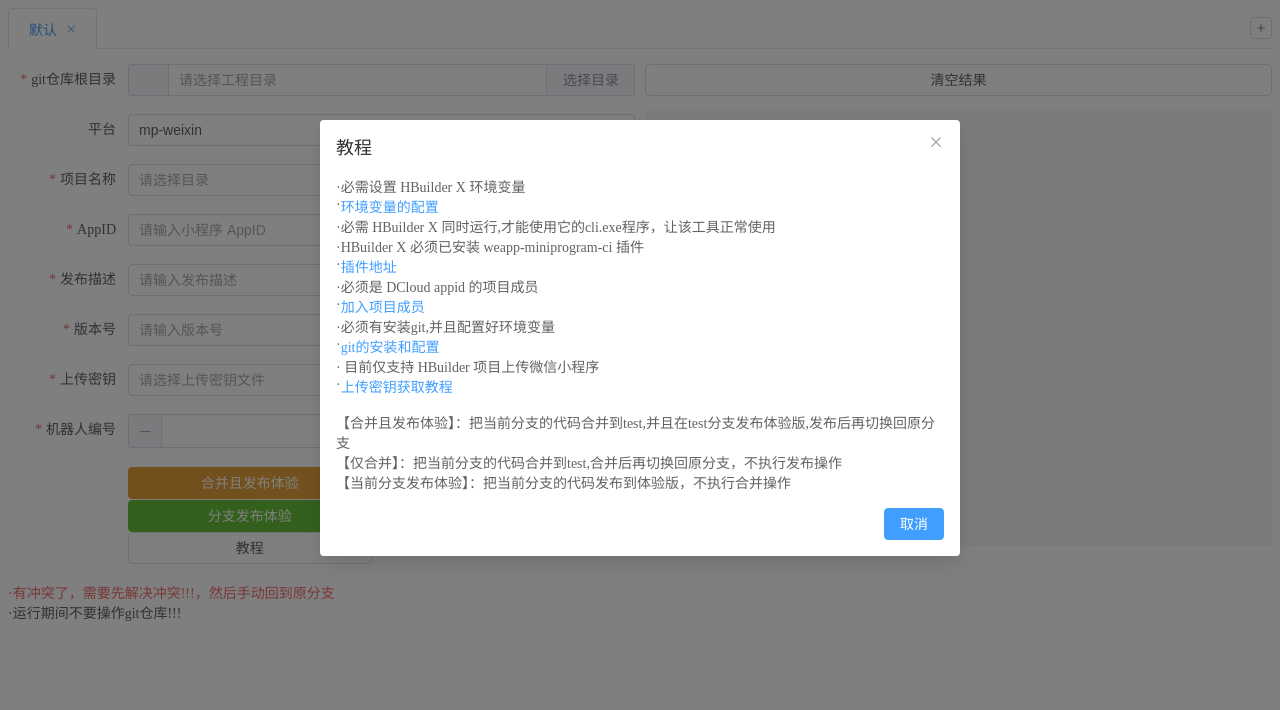
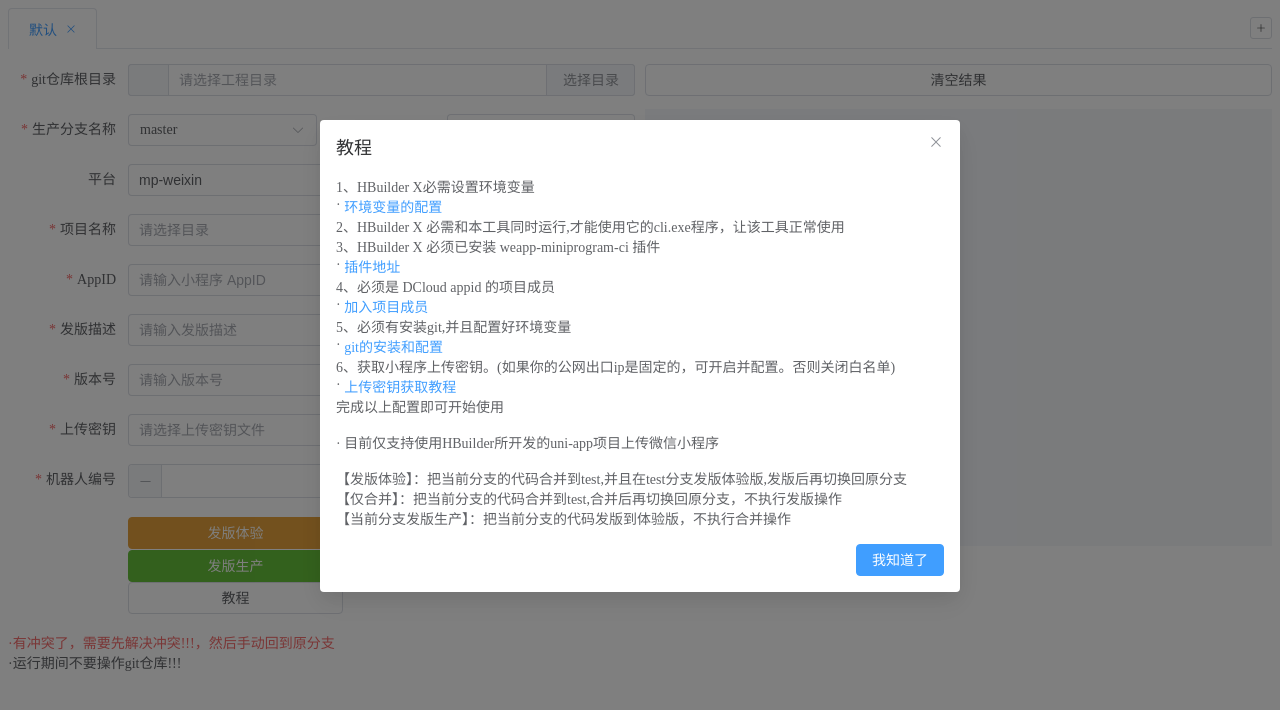
Before and after one commit to liuyinzhong/weiXinMP_CI_Upload, a Vue app: page / in a window 1280 px wide. Both pictures are taken after a click on the button "教程". Shown: the top 710 px of the page. Built offline with nearby package versions, Linux system fonts and the light colour scheme.

Commit message:
feat: 添加生产分支选择并优化代码结构
refactor: 重构上传组件逻辑，拆分功能函数

docs: 更新README和表单提示文案

style: 格式化代码并添加prettier配置

```diff
--- a/src/components/upload.vue
+++ b/src/components/upload.vue
@@ -3,7 +3,13 @@
     <div class="main-content">
       <el-row :gutter="10">
         <el-col :span="12">
-          <el-form :model="form" :rules="rules" ref="formRef" label-width="120px" class="upload-form">
+          <el-form
+            :model="form"
+            :rules="rules"
+            ref="formRef"
+            label-width="120px"
+            class="upload-form"
+          >
             <el-form-item label="git仓库根目录" prop="path">
               <el-input v-model="form.path" placeholder="请选择工程目录" readonly>
                 <template #prepend>{{ CurrentBranch }}</template>
@@ -12,6 +18,25 @@
                 </template>
               </el-input>
             </el-form-item>
+
+            <el-row :gutter="10">
+              <el-col :span="12">
+                <el-form-item label="生产分支名称" prop="prodBranchName">
+                  <el-select v-model="form.prodBranchName" placeholder="请选择">
+                    <el-option label="master" value="master" />
+                    <el-option label="main" value="main" />
+                  </el-select>
+                </el-form-item>
+              </el-col>
+              <el-col :span="12">
+                <el-form-item label="测试分支名称" prop="testBranchName">
+                  <el-input
+                    v-model.trim="form.testBranchName"
+                    placeholder="请输入"
+                  ></el-input>
+                </el-form-item>
+              </el-col>
+            </el-row>
 
             <el-form-item label="平台" prop="platform">
               <el-input v-model="form.platform" readonly />
@@ -25,8 +50,8 @@
               <el-input v-model="form.appid" placeholder="请输入小程序 AppID" />
             </el-form-item>
 
-            <el-form-item label="发布描述" prop="description">
-              <el-input v-model="form.description" placeholder="请输入发布描述" />
+            <el-form-item label="发版描述" prop="description">
+              <el-input v-model="form.description" placeholder="请输入发版描述" />
             </el-form-item>
 
             <el-form-item label="版本号" prop="version">
@@ -34,17 +59,34 @@
             </el-form-item>
 
             <el-form-item label="上传密钥" prop="privatekey">
-              <el-input v-model="form.privatekey" placeholder="请选择上传密钥文件" readonly>
+              <el-input
+                v-model="form.privatekey"
+                placeholder="请选择上传密钥文件"
+                readonly
+              >
                 <template #append>
-                  <el-button type="primary" @click="selectPrivateKeyFile">选择文件</el-button>
+                  <el-button type="primary" @click="selectPrivateKeyFile">
+                    选择文件
+                  </el-button>
                 </template>
               </el-input>
             </el-form-item>
 
             <el-form-item label="机器人编号" prop="robot">
-              <el-input-number v-model="form.robot" :min="1" :max="30" :precision="0" :step="1" style="width: 100%">
+              <el-input-number
+                v-model="form.robot"
+                :min="1"
+                :max="30"
+                :precision="0"
+                :step="1"
+                style="width: 100%"
+              >
                 <template #suffix>
-                  <el-tooltip content="机器人编号就是使用哪个默认微信号上传小程序，取值1~30"> ? </el-tooltip>
+                  <el-tooltip
+                    content="机器人编号就是使用哪个默认微信号上传小程序，取值1~30"
+                  >
+                    ?
+                  </el-tooltip>
                 </template>
               </el-input-number>
             </el-form-item>
@@ -52,13 +94,34 @@
             <el-form-item>
               <el-row :gutter="20">
                 <el-col :span="12">
-                  <el-button style="width: 100%" type="warning" @click="submitFormV2(0)" :loading="loading">合并且发布体验</el-button>
+                  <el-button
+                    style="width: 100%"
+                    type="warning"
+                    @click="buildTest"
+                    :loading="loading"
+                  >
+                    发版体验
+                  </el-button>
                 </el-col>
                 <el-col :span="12">
-                  <el-button style="width: 100%" block @click="submitFormV2(1)" :loading="loading">仅合并</el-button>
+                  <el-button
+                    style="width: 100%"
+                    block
+                    @click="mergeToTest(false)"
+                    :loading="loading"
+                  >
+                    仅合并
+                  </el-button>
                 </el-col>
                 <el-col :span="12">
-                  <el-button style="width: 100%" type="success" @click="submitForm" :loading="loading">{{ CurrentBranch }}分支发布体验</el-button>
+                  <el-button
+                    style="width: 100%"
+                    type="success"
+                    @click="buildProd"
+                    :loading="loading"
+                  >
+                    {{ CurrentBranch }}发版生产
+                  </el-button>
                 </el-col>
                 <el-col :span="12">
                   <el-button style="width: 100%" @click="resetForm()">重置</el-button>
@@ -70,7 +133,9 @@
             </el-form-item>
           </el-form>
           <div>
-            <el-text type="danger">·有冲突了，需要先解决冲突!!!，然后手动回到原分支</el-text>
+            <el-text type="danger">
+              ·有冲突了，需要先解决冲突!!!，然后手动回到原分支
+            </el-text>
           </div>
           <div>
             <el-text>·运行期间不要操作git仓库!!!</el-text>
@@ -79,7 +144,16 @@
         <el-col :span="12">
           <el-button style="width: 100%" @click="clearResult">清空结果</el-button>
           <el-scrollbar ref="scrollbarRef" height="450px">
-            <pre style="background-color: #f5f7fa; padding: 0 10px; min-height: 450px; white-space: pre-wrap; word-wrap: break-word">{{ executionResult }}</pre>
+            <pre
+              style="
+                background-color: #f5f7fa;
+                padding: 0 10px;
+                min-height: 450px;
+                white-space: pre-wrap;
+                word-wrap: break-word;
+              "
+              >{{ executionResult }}</pre
+            >
           </el-scrollbar>
         </el-col>
       </el-row>
@@ -87,82 +161,157 @@
 
     <el-dialog title="教程" v-model="dialogVisible" width="50%">
       <div>
-        <el-text>·必需设置 HBuilder X 环境变量</el-text>
+        <el-text>1、HBuilder X必需设置环境变量</el-text>
         <br />
-        <el-text>·<el-link type="primary" target="_blank" href="https://hx.dcloud.net.cn/cli/env">环境变量的配置</el-link></el-text>
+        <el-text>
+          ·
+          <el-link type="primary" target="_blank" href="https://hx.dcloud.net.cn/cli/env">
+            环境变量的配置
+          </el-link>
+        </el-text>
       </div>
 
       <div>
-        <el-text>·必需 HBuilder X 同时运行,才能使用它的cli.exe程序，让该工具正常使用</el-text>
+        <el-text>
+          2、HBuilder X 必需和本工具同时运行,才能使用它的cli.exe程序，让该工具正常使用
+        </el-text>
         <br />
       </div>
 
       <div>
-        <el-text>·HBuilder X 必须已安装 weapp-miniprogram-ci 插件</el-text>
+        <el-text>3、HBuilder X 必须已安装 weapp-miniprogram-ci 插件</el-text>
         <br />
-        <el-text>·<el-link type="primary" target="_blank" href="https://ext.dcloud.net.cn/plugin?name=weapp-miniprogram-ci">插件地址</el-link></el-text>
+        <el-text>
+          ·
+          <el-link
+            type="primary"
+            target="_blank"
+            href="https://ext.dcloud.net.cn/plugin?name=weapp-miniprogram-ci"
+          >
+            插件地址
+          </el-link>
+        </el-text>
       </div>
 
       <div>
-        <el-text>·必须是 DCloud appid 的项目成员</el-text>
+        <el-text>4、必须是 DCloud appid 的项目成员</el-text>
         <br />
-        <el-text>·<el-link type="primary" target="_blank" href="https://dev.dcloud.net.cn">加入项目成员</el-link></el-text>
+        <el-text>
+          ·
+          <el-link type="primary" target="_blank" href="https://dev.dcloud.net.cn">
+            加入项目成员
+          </el-link>
+        </el-text>
       </div>
 
       <div>
-        <el-text>·必须有安装git,并且配置好环境变量</el-text>
+        <el-text>5、必须有安装git,并且配置好环境变量</el-text>
         <br />
-        <el-text>·<el-link type="primary" target="_blank" href="https://git-scm.com/book/zh/v2/%E8%B5%B7%E6%AD%A5-%E5%AE%89%E8%A3%85-Git">git的安装和配置</el-link></el-text>
+        <el-text>
+          ·
+          <el-link
+            type="primary"
+            target="_blank"
+            href="https://git-scm.com/book/zh/v2/%E8%B5%B7%E6%AD%A5-%E5%AE%89%E8%A3%85-Git"
+          >
+            git的安装和配置
+          </el-link>
+        </el-text>
       </div>
 
       <div>
-        <el-text>· 目前仅支持 HBuilder 项目上传微信小程序</el-text>
+        <el-text>
+          6、获取小程序上传密钥。(如果你的公网出口ip是固定的，可开启并配置。否则关闭白名单)
+        </el-text>
       </div>
       <div>
-        <el-text>·<el-link type="primary" target="_blank" href="https://hx.dcloud.net.cn/cli/publish-mp-weixin?id=uploadprivatekey">上传密钥获取教程</el-link></el-text>
+        <el-text>
+          ·
+          <el-link
+            type="primary"
+            target="_blank"
+            href="https://hx.dcloud.net.cn/cli/publish-mp-weixin?id=uploadprivatekey"
+          >
+            上传密钥获取教程
+          </el-link>
+        </el-text>
+      </div>
+      <div>完成以上配置即可开始使用</div>
+      <br />
+      <div>
+        <el-text>· 目前仅支持使用HBuilder所开发的uni-app项目上传微信小程序</el-text>
       </div>
       <br />
       <div>
-        <el-text>【合并且发布体验】：把当前分支的代码合并到test,并且在test分支发布体验版,发布后再切换回原分支</el-text>
+        <el-text>
+          【发版体验】：把当前分支的代码合并到test,并且在test分支发版体验版,发版后再切换回原分支
+        </el-text>
       </div>
       <div>
-        <el-text>【仅合并】：把当前分支的代码合并到test,合并后再切换回原分支，不执行发布操作</el-text>
+        <el-text>
+          【仅合并】：把当前分支的代码合并到test,合并后再切换回原分支，不执行发版操作
+        </el-text>
       </div>
       <div>
-        <el-text>【当前分支发布体验】：把当前分支的代码发布到体验版，不执行合并操作</el-text>
+        <el-text>
+          【当前分支发版生产】：把当前分支的代码发版到体验版，不执行合并操作
+        </el-text>
       </div>
       <template #footer>
-        <el-button type="primary" @click="dialogVisible = false">取消</el-button>
+        <el-button type="primary" @click="dialogVisible = false">我知道了</el-button>
       </template>
     </el-dialog>
   </div>
 </template>
 
 <script setup lang="ts">
-import { ref, reactive, watch } from "vue";
+import { ref, reactive, watch, onMounted, onUnmounted } from "vue";
 import type { FormInstance, FormRules } from "element-plus";
+
+onMounted(() => {
+  // 监听窗口聚焦事件，重新获取分支名称
+  window.addEventListener("window-focused", handleWindowFocus);
+});
+
+onUnmounted(() => {
+  // 移除事件监听器
+  window.removeEventListener("window-focused", handleWindowFocus);
+});
+
+// 处理窗口聚焦事件
+const handleWindowFocus = () => {
+  // 只有在已经选择了目录的情况下才重新获取分支名称
+  if (form.path) {
+    getCurrentBranch();
+    getBranchList();
+  }
+};
 
 // 表单数据
 const form = reactive({
   path: "",
+  prodBranchName: "master",
+  testBranchName: "test",
   platform: "mp-weixin",
   project: "",
   appid: "",
   description: "",
   version: "",
   privatekey: "",
-  robot: 1,
+  robot: 1
 });
 
 // 表单验证规则
 const rules = reactive<FormRules>({
+  path: [{ required: true, message: "请选择工程目录", trigger: "blur" }],
+  prodBranchName: [{ required: true, message: "请输入生产分支名称", trigger: "blur" }],
+  testBranchName: [{ required: true, message: "请输入测试分支名称", trigger: "blur" }],
   project: [{ required: true, message: "请输入项目名称", trigger: "blur" }],
   appid: [{ required: true, message: "请输入小程序 AppID", trigger: "blur" }],
-  description: [{ required: true, message: "请输入发布描述", trigger: "blur" }],
+  description: [{ required: true, message: "请输入发版描述", trigger: "blur" }],
   version: [{ required: true, message: "请输入版本号", trigger: "blur" }],
   privatekey: [{ required: true, message: "请输入私钥文件路径", trigger: "blur" }],
-  path: [{ required: true, message: "请选择工程目录", trigger: "blur" }],
-  robot: [{ required: true, message: "请输入机器人编号", trigger: "blur" }],
+  robot: [{ required: true, message: "请输入机器人编号", trigger: "blur" }]
 });
 
 // 表单引用
@@ -176,13 +325,97 @@ const executionResult = ref("");
 
 // 当前分支名称
 const CurrentBranch = ref("");
+// 当前仓库本地分支列表
+const BranchList = ref<string[]>([]);
 
-const submitFormV2 = async (type: number) => {
+/**
+ * 上传到微信小程序CI
+ * @param isClearResult 是否清空右边已有的命令行结果
+ */
+const ci_upload = async (isClearResult: boolean) => {
+  return new Promise(async (resolve, reject) => {
+    if (isClearResult) {
+      clearResult();
+    }
+
+    // 生成命令
+    const command = `cli publish --platform ${form.platform} --project ${
+      form.project
+    } --upload true --appid ${removeSpaces(form.appid)} --description ${removeSpaces(
+      form.description
+    )} --version ${removeSpaces(form.version)} --privatekey ${removeSpaces(
+      form.privatekey
+    )} --robot ${form.robot}`;
+
+    // 执行命令
+    loading.value = true;
+    executionResult.value += "\n正在执行发版命令...";
+    executionResult.value += "\n" + command;
+
+    try {
+      const result = await window.electronAPI.executeCommand(command, (data) => {
+        // 实时追加输出
+        executionResult.value += data;
+      });
+      executionResult.value += "\n" + result;
+      resolve(result);
+    } catch (error: any) {
+      reject(new Error(error.message));
+      return;
+    } finally {
+      loading.value = false;
+    }
+  });
+};
+
+/**
+ * 构建测试版本
+ */
+const buildTest = async () => {
   if (!formRef.value) return;
 
   await formRef.value.validate(async (valid) => {
     if (!valid) {
-      executionResult.value += "\n表单验证失败";
+      executionResult.value = "\n表单验证失败";
+      return;
+    }
+
+    mergeToTest(true);
+  });
+};
+
+/**
+ * 构建生产版本
+ */
+const buildProd = async () => {
+  if (!formRef.value) return;
+
+  formRef.value.validate(async (valid) => {
+    if (!valid) {
+      executionResult.value = "\n表单验证失败";
+      return;
+    }
+
+    if (CurrentBranch.value !== form.prodBranchName) {
+      executionResult.value += "\n当前分支不是生产分支，不能构建生产版本";
+      return;
+    }
+    ci_upload(true);
+  });
+};
+
+/**
+ * 合并当前分支到测试分支
+ * @param isCiUpload 是否在test分支上执行微信小程序CI上传
+ */
+const mergeToTest = async (isCiUpload: boolean) => {
+  if (!form.path) {
+    executionResult.value = "\n请选择工程目录";
+    return;
+  }
+
+  if (!form.testBranchName) {
+    executionResult.value = "\n请输入测试分支名称";
     return;
   }
 
@@ -201,89 +434,55 @@ const submitFormV2 = async (type: number) => {
     executionResult.value += `\n***准备将${CurrentBranch.value}合并到test分支...`;
 
     executionResult.value += "\n***拉取当前分支代码...\n";
-      executionResult.value += await executeCommand(form.path, `git pull origin ${CurrentBranch.value}`);
-      executionResult.value += "\n***已拉取\n";
+    executionResult.value += await executeCommand(
+      form.path,
+      `git pull origin ${CurrentBranch.value}`
+    );
+    executionResult.value += "***已拉取\n";
 
     executionResult.value += "\n***推送本地到当前远程分支...\n";
-      executionResult.value += await executeCommand(form.path, `git pull origin ${CurrentBranch.value}`);
-      executionResult.value += "\n***已推送\n";
+    executionResult.value += await executeCommand(
+      form.path,
+      `git pull origin ${CurrentBranch.value}`
+    );
+    executionResult.value += "***已推送\n";
 
     executionResult.value += "\n***切换到test分支...\n";
     executionResult.value += await executeCommand(form.path, `git checkout test`);
-      executionResult.value += "\n***已切换\n";
+    executionResult.value += "***已切换\n";
 
     executionResult.value += "\n***在test分支拉取最新代码...\n";
     executionResult.value += await executeCommand(form.path, `git pull origin test`);
-      executionResult.value += "\n***已拉取\n";
+    executionResult.value += "***已拉取\n";
 
     executionResult.value += `\n***正在合并${CurrentBranch.value}到test...\n`;
-      executionResult.value += await executeCommand(form.path, `git merge ${CurrentBranch.value}`);
-      executionResult.value += "\n***已合并\n";
+    executionResult.value += await executeCommand(
+      form.path,
+      `git merge ${CurrentBranch.value}`
+    );
+    executionResult.value += "***已合并\n";
 
     executionResult.value += "\n***推送本地更改到远程test分支...\n";
     executionResult.value += await executeCommand(form.path, `git push origin test`);
-      executionResult.value += "\n***已推送\n";
+    executionResult.value += "***已推送\n";
 
-      if (type === 0) {
+    if (isCiUpload) {
       executionResult.value += "\n***在test分支上提交体验版\n";
-        await submitWx(false);
+      await ci_upload(false);
       executionResult.value += "\n***已提交\n";
     }
 
     executionResult.value += `\n***合并成功！切换回原 ${CurrentBranch.value} 分支\n`;
-      executionResult.value += await executeCommand(form.path, `git checkout ${CurrentBranch.value}`);
-      executionResult.value += "\n***已切换\n";
+    executionResult.value += await executeCommand(
+      form.path,
+      `git checkout ${CurrentBranch.value}`
+    );
+    executionResult.value += "***已切换\n";
   } catch (error: any) {
     executionResult.value += `\n执行失败: 请检查是否发生文件冲突！！！\n`;
   } finally {
     loading.value = false;
   }
-  });
-};
-
-const submitWx = async (isClearResult: boolean) => {
-  return new Promise(async (resolve, reject) => {
-    if (isClearResult) {
-      clearResult();
-    }
-
-    // 生成命令
-    const command = `cli publish --platform ${form.platform} --project ${form.project} --upload true --appid ${removeSpaces(form.appid)} --description ${removeSpaces(form.description)} --version ${removeSpaces(
-      form.version
-    )} --privatekey ${removeSpaces(form.privatekey)} --robot ${form.robot}`;
-
-    // 执行命令
-    loading.value = true;
-    executionResult.value += "\n正在执行发布命令...";
-    executionResult.value += "\n" + command;
-
-    try {
-      const result = await window.electronAPI.executeCommand(command, (data) => {
-        // 实时追加输出
-        executionResult.value += data;
-      });
-      executionResult.value += "\n" + result;
-      resolve(result);
-    } catch (error: any) {
-      reject(new Error(error.message));
-      return;
-    } finally {
-      loading.value = false;
-    }
-  });
-};
-
-// 提交表单
-const submitForm = async () => {
-  if (!formRef.value) return;
-
-  formRef.value.validate(async (valid) => {
-    if (!valid) {
-      executionResult.value += "\n表单验证失败";
-      return;
-    }
-    submitWx(true);
-  });
 };
 
 // 重置表单
@@ -295,6 +494,9 @@ const resetForm = (e?: any) => {
   form.appid = e;
 };
 
+/**
+ * 清空执行结果
+ */
 const clearResult = () => {
   executionResult.value = "";
 };
@@ -313,6 +515,7 @@ const selectDirectory = async () => {
       }
 
       getCurrentBranch();
+      getBranchList();
     }
   } catch (error) {
     console.error("选择目录失败:", error);
@@ -333,9 +536,21 @@ const selectPrivateKeyFile = async () => {
 
 /* 获取当前分支名称 */
 const getCurrentBranch = async () => {
-  await window.electronAPI.executeCommand(`cd ${form.path} && git rev-parse --abbrev-ref HEAD`, (data) => {
+  await window.electronAPI.executeCommand(
+    `cd ${form.path} && git rev-parse --abbrev-ref HEAD`,
+    (data) => {
       data = data.replace("\n", "");
       CurrentBranch.value = data;
+      console.log("当前分支:", data);
+    }
+  );
+};
+
+/** 获取当前仓库的分支列表 */
+const getBranchList = async () => {
+  await window.electronAPI.executeCommand(`cd ${form.path} && git branch`, (data) => {
+    // '  dayuan\n  liu-master\n  master\n  test\n  uat-master\n  v2.3.1\n  v2.4.0\n  v2.5.0\n* v2.6.0数据脱敏\n'
+    //未实现
   });
 };
 
```
Also changed, not shown: electron/main.ts (+35 -15 lines), electron/preload.ts (+40 -15 lines), src/App.vue (+19 -5 lines), 2 other files (tests, documents, lock files or other folders). Lines whose indentation alone changed are shown as unchanged.
